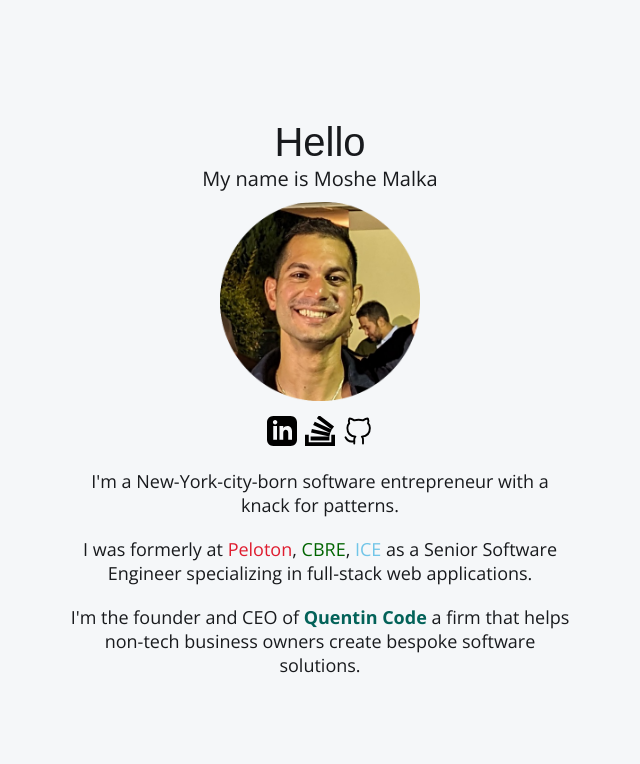
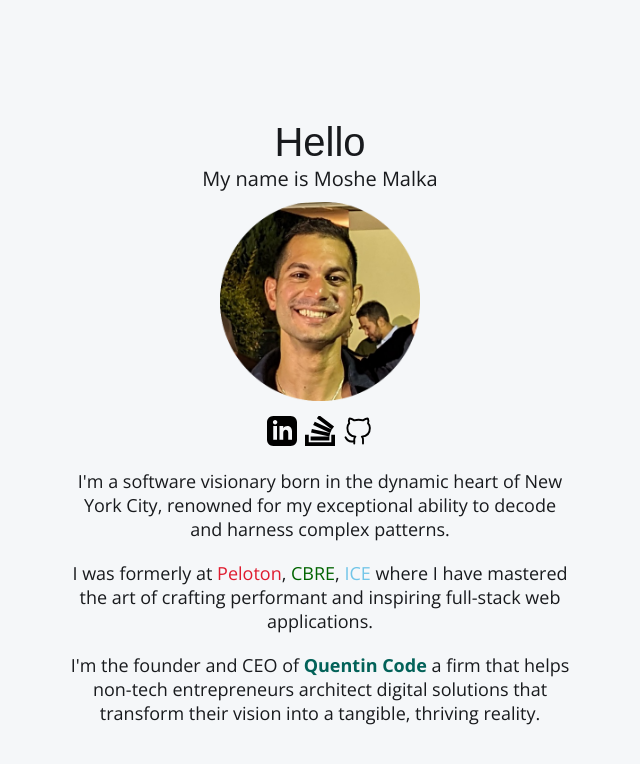
Before and after one commit to moshejs/moshemalka-dot-com, a Next.js app: page / in a window 1280 px wide. Shown: the top 764 px of the page, without its empty margins (320-960 px from the left). Built offline with nearby package versions, Linux system fonts and the light colour scheme.

Commit message:
award-winning copy

```diff
--- a/pages/index.tsx
+++ b/pages/index.tsx
@@ -44,7 +44,7 @@ const CareerBlockA = () => (<p>
       {index !== companies.length - 1 ? ', ': ' '}
     </span>
   ))}
-  as a Senior Software Engineer specializing in full-stack web applications.
+  where I have mastered the art of crafting performant and inspiring full-stack web applications.
 </p>);
 
 const CareerBlockB = () => (<p><CompanyCycle /></p>)
@@ -98,13 +98,12 @@ export default function Home() {
               /></a>
             </li>
           </ul>
-          <p>I&apos;m a New-York-city-born software entrepreneur with a knack for patterns.</p> {/* 🇮🇱 שלום , Israeli-American*/}
-
+          {/* 🇮🇱 שלום , Israeli-American*/}
+          <p>I&apos;m a software visionary born in the dynamic heart of New York City, renowned for my exceptional ability to decode and harness complex patterns.</p>
           <SplitTest elements={[CareerBlockA, CareerBlockB]} />
 
-          <p>I&apos;m the founder and CEO of <a style={{textDecoration: 'none'}} href='https://www.quentin.software' target='_blank'><b>Quentin Code</b></a> a firm that helps non-tech business owners create bespoke software solutions.</p>
+          <p>I&apos;m the founder and CEO of <a style={{textDecoration: 'none'}} href='https://www.quentin.software' target='_blank'><b>Quentin Code</b></a> a firm that helps non-tech entrepreneurs architect digital solutions that transform their vision into a tangible, thriving reality.</p>
           </div>
-        {/* Add content */}
       </main>
 
       {/* <Footer /> */}
```
